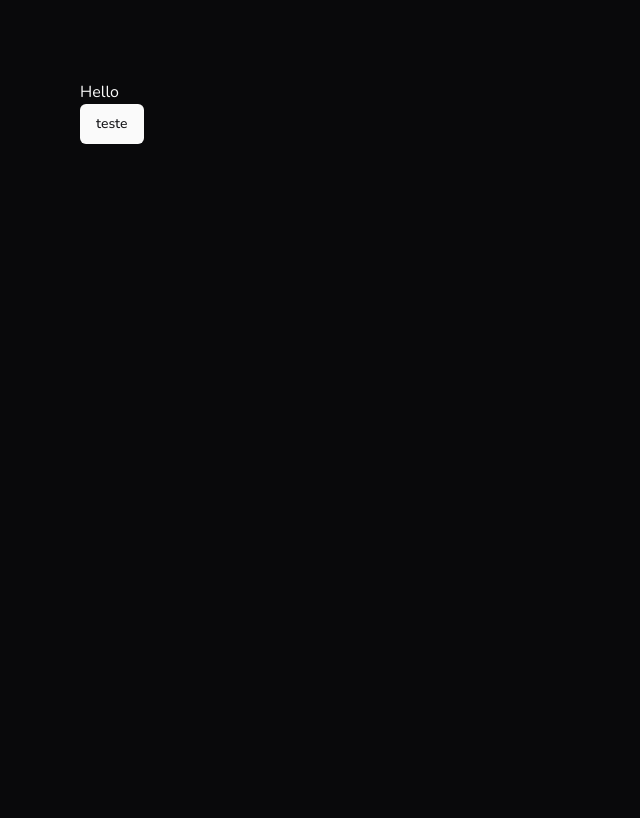
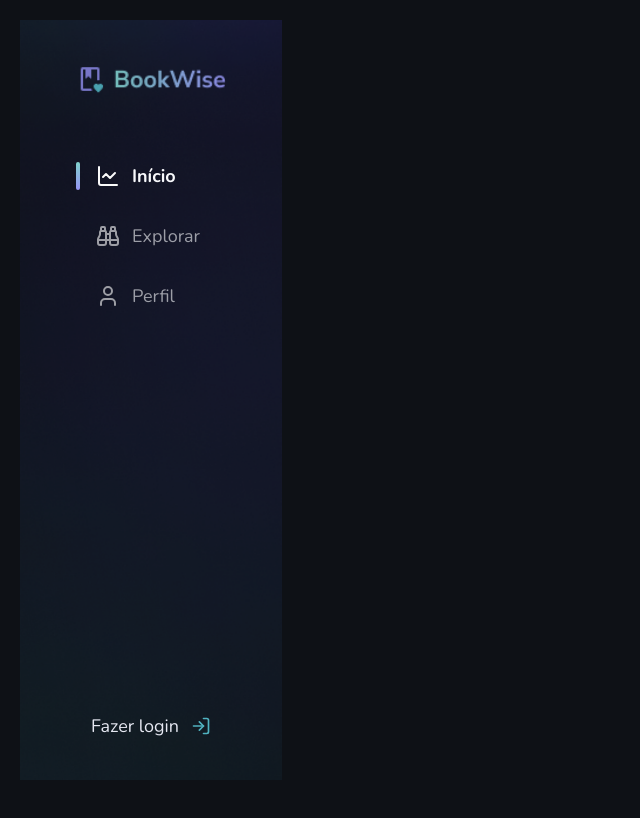
Before and after one commit to raulcaldeira/bookwise, a Next.js app: page / in a window 1280 px wide. Shown: the top 818 px of the page, without its empty margins (0-640 px from the left). Built offline with nearby package versions, Linux system fonts and the light colour scheme; no server answers.

Commit message:
feat: add sidebar component

```diff
--- a/app/(home)/page.tsx
+++ b/app/(home)/page.tsx
@@ -1,10 +1,12 @@
-import { Button } from "../_components/ui/button"
+import Sidebar from "../_components/sidebar"
 
 export default function Home() {
   return (
-    <section className="ml-20 mt-20">
-      <h1>Hello</h1>
-      <Button>teste</Button>
+    <section className="flex h-full">
+      <div className="p-5">
+        <Sidebar />
+      </div>
+      <div className="flex-1"></div>
     </section>
   )
 }
--- /dev/null
+++ b/app/_components/sidebar-link.tsx
@@ -0,0 +1,33 @@
+"use client"
+
+import Link from "next/link"
+import { usePathname } from "next/navigation"
+import { ReactNode } from "react"
+
+interface SidebarLinkProps {
+  text: string
+  url: string
+  icon: ReactNode
+}
+
+const SidebarLink = ({ text, url, icon }: SidebarLinkProps) => {
+  const pathname = usePathname()
+
+  return (
+    <div className="relative flex px-5">
+      <div
+        className={`absolute left-0 top-0 h-full w-1 rounded-b-full rounded-t-full ${pathname !== url ? "bg-transparent" : "bg-vertical-gradient"}`}
+      ></div>
+      <Link href={url} className="flex items-center gap-3">
+        <div
+          className={`flex items-center gap-3 ${pathname !== url ? "opacity-60" : "font-bold"}`}
+        >
+          {icon}
+          <span className="text-lg capitalize text-gray-100">{text}</span>
+        </div>
+      </Link>
+    </div>
+  )
+}
+
+export default SidebarLink
--- /dev/null
+++ b/app/_components/sidebar.tsx
@@ -0,0 +1,34 @@
+import Image from "next/image"
+import SidebarLink from "./sidebar-link"
+import { Binoculars, ChartLine, User } from "lucide-react"
+import { getServerSession } from "next-auth"
+import { authOptions } from "../_lib/auth"
+import UserLoggedButton from "./user-logged-button"
+
+const Sidebar = async () => {
+  const session = await getServerSession(authOptions)
+
+  return (
+    <div
+      className="flex h-full flex-col justify-between bg-cover bg-center px-14 py-10"
+      style={{ backgroundImage: "url('images/sidebar-bg.png')" }}
+    >
+      <div>
+        <Image src="/images/logo.png" alt="bookwise" height={150} width={150} />
+
+        <div className="mt-16 flex flex-col gap-8">
+          <SidebarLink icon={<ChartLine size={24} />} text="Início" url="/" />
+          <SidebarLink
+            icon={<Binoculars size={24} />}
+            text="Explorar"
+            url="/explore"
+          />
+          <SidebarLink icon={<User size={24} />} text="Perfil" url="/profile" />
+        </div>
+      </div>
+      <UserLoggedButton session={session} />
+    </div>
+  )
+}
+
+export default Sidebar
--- /dev/null
+++ b/app/_components/ui/avatar.tsx
@@ -0,0 +1,50 @@
+"use client"
+
+import * as React from "react"
+import * as AvatarPrimitive from "@radix-ui/react-avatar"
+
+import { cn } from "@/app/_lib/utils"
+
+const Avatar = React.forwardRef<
+  React.ElementRef<typeof AvatarPrimitive.Root>,
+  React.ComponentPropsWithoutRef<typeof AvatarPrimitive.Root>
+>(({ className, ...props }, ref) => (
+  <AvatarPrimitive.Root
+    ref={ref}
+    className={cn(
+      "relative flex h-10 w-10 shrink-0 overflow-hidden rounded-full",
+      className
+    )}
+    {...props}
+  />
+))
+Avatar.displayName = AvatarPrimitive.Root.displayName
+
+const AvatarImage = React.forwardRef<
+  React.ElementRef<typeof AvatarPrimitive.Image>,
+  React.ComponentPropsWithoutRef<typeof AvatarPrimitive.Image>
+>(({ className, ...props }, ref) => (
+  <AvatarPrimitive.Image
+    ref={ref}
+    className={cn("aspect-square h-full w-full", className)}
+    {...props}
+  />
+))
+AvatarImage.displayName = AvatarPrimitive.Image.displayName
+
+const AvatarFallback = React.forwardRef<
+  React.ElementRef<typeof AvatarPrimitive.Fallback>,
+  React.ComponentPropsWithoutRef<typeof AvatarPrimitive.Fallback>
+>(({ className, ...props }, ref) => (
+  <AvatarPrimitive.Fallback
+    ref={ref}
+    className={cn(
+      "flex h-full w-full items-center justify-center rounded-full bg-muted",
+      className
+    )}
+    {...props}
+  />
+))
+AvatarFallback.displayName = AvatarPrimitive.Fallback.displayName
+
+export { Avatar, AvatarImage, AvatarFallback }
--- /dev/null
+++ b/app/_components/user-logged-button.tsx
@@ -0,0 +1,59 @@
+"use client"
+
+import { Session } from "next-auth"
+import { Avatar, AvatarFallback, AvatarImage } from "./ui/avatar"
+import { Button } from "./ui/button"
+import { LogIn, LogOut } from "lucide-react"
+import { signOut } from "next-auth/react"
+import Link from "next/link"
+
+interface UserLoggedButtonProps {
+  session: Session | null
+}
+const UserLoggedButton = ({ session }: UserLoggedButtonProps) => {
+  const nameInitial = session?.user?.name?.split(" ")[0].substring(0, 1)
+
+  const handleLogoutClick = () => {
+    signOut({ callbackUrl: "/login" })
+  }
+  return (
+    <>
+      {session?.user ? (
+        <div className="flex items-center justify-center gap-4">
+          <div className="bg-vertical-gradient rounded-full p-[2px]">
+            <Avatar className="border-vertical-gradient h-9 w-9">
+              <AvatarImage
+                alt="user profile image"
+                src={session.user.image ? session.user.image : ""}
+              />
+              <AvatarFallback className="bg-gray-500 font-bold">
+                {nameInitial}
+              </AvatarFallback>
+            </Avatar>
+          </div>
+
+          <span className="font-bold text-gray-200">
+            {session.user.name?.split(" ")[0]}
+          </span>
+
+          <Button
+            className="p-0"
+            variant="ghost"
+            onClick={() => handleLogoutClick()}
+          >
+            <LogOut className="text-red-400" />
+          </Button>
+        </div>
+      ) : (
+        <Link
+          href={"/login"}
+          className="flex items-center justify-center gap-3 text-lg text-gray-200"
+        >
+          Fazer login <LogIn size={20} className="text-green-100" />
+        </Link>
+      )}
+    </>
+  )
+}
+
+export default UserLoggedButton
--- a/app/globals.css
+++ b/app/globals.css
@@ -9,6 +9,12 @@ body {
 @layer utilities {
   .text-balance {
     text-wrap: balance;
+  }
+  .bg-vertical-gradient {
+    background: var(--vertical-gradient);
+  }
+  .bg-horizontal-gradient {
+    background: var(--horizontal-gradient);
   }
 }
 
@@ -39,6 +45,8 @@ body {
     --chart-4: 43 74% 66%;
     --chart-5: 27 87% 67%;
     --radius: 0.5rem;
+    --vertical-gradient: linear-gradient(to top, #9694f5, #7fd1cc);
+    --horizontal-gradient: linear-gradient(to left, #9694f5, #7fd1cc);
   }
   .dark {
     --background: 240 10% 3.9%;
@@ -76,6 +84,6 @@ body {
     @apply h-full;
   }
   body {
-    @apply h-full bg-background text-foreground;
+    @apply h-full bg-gray-800 text-foreground;
   }
 }
--- a/next.config.mjs
+++ b/next.config.mjs
@@ -1,4 +1,8 @@
 /** @type {import('next').NextConfig} */
-const nextConfig = {};
+const nextConfig = {
+  images: {
+    remotePatterns: [{ hostname: "lh3.googleusercontent.com" }],
+  },
+}
 
-export default nextConfig;
+export default nextConfig
--- a/package.json
+++ b/package.json
@@ -14,6 +14,7 @@
   "dependencies": {
     "@auth/prisma-adapter": "^2.7.4",
     "@prisma/client": "^6.0.1",
+    "@radix-ui/react-avatar": "^1.1.1",
     "@radix-ui/react-slot": "^1.1.0",
     "class-variance-authority": "^0.7.1",
     "clsx": "^2.1.1",
--- a/tailwind.config.ts
+++ b/tailwind.config.ts
@@ -1,4 +1,4 @@
-import type { Config } from "tailwindcss";
+import type { Config } from "tailwindcss"
 
 const config: Config = {
   darkMode: ["class"],
@@ -10,54 +10,67 @@ const config: Config = {
   theme: {
     extend: {
       colors: {
-  			background: 'hsl(var(--background))',
-  			foreground: 'hsl(var(--foreground))',
+        background: "hsl(var(--background))",
+        foreground: "hsl(var(--foreground))",
         card: {
-  				DEFAULT: 'hsl(var(--card))',
-  				foreground: 'hsl(var(--card-foreground))'
+          DEFAULT: "hsl(var(--card))",
+          foreground: "hsl(var(--card-foreground))",
         },
         popover: {
-  				DEFAULT: 'hsl(var(--popover))',
-  				foreground: 'hsl(var(--popover-foreground))'
+          DEFAULT: "hsl(var(--popover))",
+          foreground: "hsl(var(--popover-foreground))",
         },
         primary: {
-  				DEFAULT: 'hsl(var(--primary))',
-  				foreground: 'hsl(var(--primary-foreground))'
+          DEFAULT: "hsl(var(--primary))",
+          foreground: "hsl(var(--primary-foreground))",
         },
         secondary: {
-  				DEFAULT: 'hsl(var(--secondary))',
-  				foreground: 'hsl(var(--secondary-foreground))'
+          DEFAULT: "hsl(var(--secondary))",
+          foreground: "hsl(var(--secondary-foreground))",
         },
         muted: {
-  				DEFAULT: 'hsl(var(--muted))',
-  				foreground: 'hsl(var(--muted-foreground))'
+          DEFAULT: "hsl(var(--muted))",
+          foreground: "hsl(var(--muted-foreground))",
         },
         accent: {
-  				DEFAULT: 'hsl(var(--accent))',
-  				foreground: 'hsl(var(--accent-foreground))'
+          DEFAULT: "hsl(var(--accent))",
+          foreground: "hsl(var(--accent-foreground))",
         },
         destructive: {
-  				DEFAULT: 'hsl(var(--destructive))',
-  				foreground: 'hsl(var(--destructive-foreground))'
+          DEFAULT: "hsl(var(--destructive))",
+          foreground: "hsl(var(--destructive-foreground))",
         },
-  			border: 'hsl(var(--border))',
-  			input: 'hsl(var(--input))',
-  			ring: 'hsl(var(--ring))',
+        border: "hsl(var(--border))",
+        input: "hsl(var(--input))",
+        ring: "hsl(var(--ring))",
         chart: {
-  				'1': 'hsl(var(--chart-1))',
-  				'2': 'hsl(var(--chart-2))',
-  				'3': 'hsl(var(--chart-3))',
-  				'4': 'hsl(var(--chart-4))',
-  				'5': 'hsl(var(--chart-5))'
-  			}
+          "1": "hsl(var(--chart-1))",
+          "2": "hsl(var(--chart-2))",
+          "3": "hsl(var(--chart-3))",
+          "4": "hsl(var(--chart-4))",
+          "5": "hsl(var(--chart-5))",
+        },
+        "green-100": "#50B2C0",
+        "green-200": "#255D6A",
+        "green-300": "#0A313C",
+        "purple-100": "#8381D9",
+        "purple-200": "#2A2879",
+        "gray-100": "#F8F9FC",
+        "gray-200": "#E6E8F2",
+        "gray-300": "#D1D6E4",
+        "gray-400": "#8D95AF",
+        "gray-500": "#303F73",
+        "gray-600": "#252D4A",
+        "gray-700": "#181C2A",
+        "gray-800": "#0E1116",
       },
       borderRadius: {
-  			lg: 'var(--radius)',
-  			md: 'calc(var(--radius) - 2px)',
-  			sm: 'calc(var(--radius) - 4px)'
-  		}
-  	}
+        lg: "var(--radius)",
+        md: "calc(var(--radius) - 2px)",
+        sm: "calc(var(--radius) - 4px)",
+      },
+    },
   },
   plugins: [require("tailwindcss-animate")],
-};
-export default config;
+}
+export default config
```
Also changed, not shown: 1 other file (tests, documents, lock files or other folders). Lines whose indentation alone changed are shown as unchanged.
